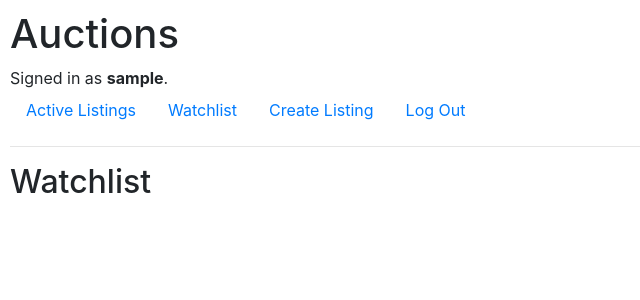
After one commit to danrmoliv/cs50w-project2, a Django app: page /listings/watchlist in a window 1280 px wide. The commit adds this page. Shown: the top 300 px of the page, without its empty margins (0-640 px from the left). Run offline with Django 3.2, Linux system fonts and the light colour scheme; the visitor is signed in with stand-in values (Sample User, id 1); data that the repository does not hold is empty; some libraries are stand-ins or nearby versions.

Commit message:
Implement partial logic of watchlist. Add itens to watchlist.

```diff
--- a/commerce/auctions/models.py
+++ b/commerce/auctions/models.py
@@ -15,6 +15,7 @@ class Listing(models.Model):
     listed_by = models.ForeignKey(User, on_delete=models.CASCADE, related_name='listings')
     created_at = models.DateTimeField(auto_now_add=True)
     highest_bid = models.FloatField(blank=True)
+    watched_by = models.ManyToManyField(User, blank=True, related_name="watchlist")
 
     def __str__(self):
         return f"{self.title} - Price: {self.min_price} - Listed by: {self.listed_by}"
--- a/commerce/auctions/templates/auctions/layout.html
+++ b/commerce/auctions/templates/auctions/layout.html
@@ -22,6 +22,9 @@
             </li>
             {% if user.is_authenticated %}
                 <li class="nav-item">
+                    <a class="nav-link" href="{% url 'auctions:watchlist' %}">Watchlist</a>
+                </li>
+                <li class="nav-item">
                     <a class="nav-link" href="{% url 'auctions:new_listing' %}">Create Listing</a>
                 </li>
                 <li class="nav-item">
--- /dev/null
+++ b/commerce/auctions/templates/auctions/watchlist.html
@@ -0,0 +1,26 @@
+{% extends "auctions/layout.html" %}
+
+{% block body %}
+    <h2>Watchlist</h2>
+
+    {% for listing in listings %}
+
+        <div class="container">
+            <div class="row">
+                <div class="col-sm-6">
+                    <img src="{{ listing.image_url }}" alt="" height="150">
+                </div>
+                <div class="col-sm-6">
+
+                    <a href="{% url 'auctions:listing' listing.id %}"><h2>{{ listing.title }} </h2></a>
+                    <h3>Price: $ {{  listing.min_price }}</h3>
+                    <p>{{ listing.description }} </p>
+                    <p>Created at {{ listing.created_at }} </p>
+
+                </div>
+            </div>
+        </div>
+
+    {% endfor %}
+
+{% endblock %}
--- a/commerce/auctions/urls.py
+++ b/commerce/auctions/urls.py
@@ -10,5 +10,7 @@ urlpatterns = [
     path("logout", views.logout_view, name="logout"),
     path("register", views.register, name="register"),
     path("listings/<int:listing_id>", views.listing_view, name="listing"),
-    path("listings/new", views.listing_new, name='new_listing')
+    path("listings/new", views.listing_new, name='new_listing'),
+    path("listings/add_watchlist/<int:listing_id>", views.add_to_watchlist, name="add_to_watchlist"),
+    path("listings/watchlist", views.watchlist, name="watchlist")
 ]
--- a/commerce/auctions/views.py
+++ b/commerce/auctions/views.py
@@ -88,10 +88,20 @@ def listing_view(request, listing_id):
     listing = Listing.objects.get(id=listing_id)
 
     form_bid = BidForm(user=request.user)
+    print("aaaaaaaaaaaaaaaa")
+
+    print(listing.watched_by.all())
+
+    user = request.user
+    watched_by_user = False
+
+    if user in listing.watched_by.all():
+        watched_by_user = True
 
     return render(request, "auctions/listings.html", {
         "listing": listing,
-        'form_bid': form_bid
+        'form_bid': form_bid,
+        'watched_by_user': watched_by_user
     })
 
 def listing_new(request):
@@ -124,17 +134,26 @@ def listing_new(request):
             "form": form
         })
 
+def add_to_watchlist(request, listing_id):
 
-# def listing_add(request):
+    if request.method == 'POST':
+        print("Trying to add to watchlist")
 
-#     if request.method == 'POST':
+        listing = Listing.objects.get(id=listing_id)
 
-#         form = ListingForm(request.POST)
+        user = request.user
 
-#         if form.is_valid():
+        listing.watched_by.add(user)
 
+        return HttpResponseRedirect(reverse("auctions:listing", kwargs={"listing_id": listing.id}))
 
-#     form = ListingForm()
-#     return render(request, "auctions/add_listing.html", {
-#         "form": form
-#     })
+def watchlist(request):
+    user = request.user
+
+    #listings = Listing.objects.all()
+
+    listing_watch = Listing.objects.filter(watched_by = user).all()
+
+    return render(request, "auctions/watchlist.html", {
+        "listings": listing_watch
+    })
```
Also changed, not shown: commerce/auctions/templates/auctions/listings.html (+18 -0 lines), commerce/auctions/migrations/0007_listing_watched_by.py (added).
